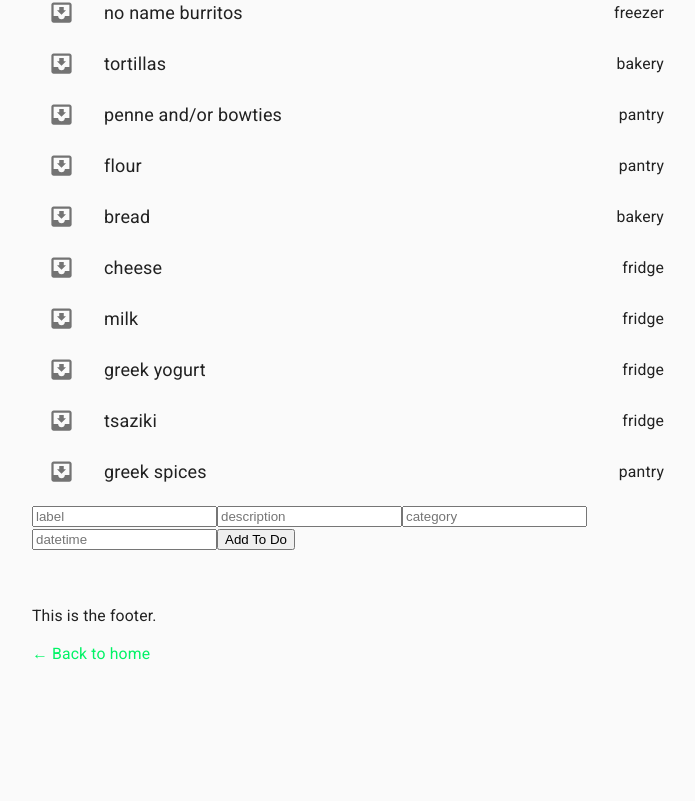
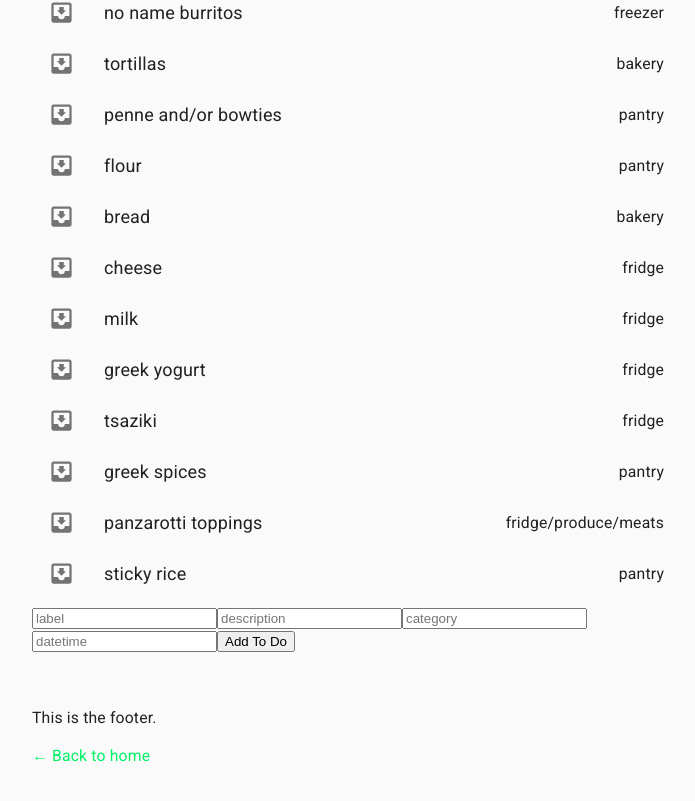
Before and after one commit to choozin/portfolio, a Next.js app: page /portfolio/todo in a window 1280 px wide. Shown: the part 1891-2692 px from the top of the page, without its empty margins (284-979 px from the left). Before the commit the page ends 2664 px from the top, so only its background shows below. Built offline with nearby package versions, Linux system fonts and the light colour scheme.

Commit message:
Implementing mailjet API, first testing for errors returned from /api

```diff
--- a/contexts/ToDosContext.js
+++ b/contexts/ToDosContext.js
@@ -295,6 +295,20 @@ const ToDosContextProvider = ({ children }) => {
                         datetime: 'now',
                         id: uuid(),
                     },
+                    {
+                        label: 'panzarotti toppings',
+                        description: '',
+                        category: 'fridge/produce/meats',
+                        datetime: 'now',
+                        id: uuid(),
+                    },,
+                    {
+                        label: 'sticky rice',
+                        description: '',
+                        category: 'pantry',
+                        datetime: 'now',
+                        id: uuid(),
+                    },
                 ];/*
         } else {
             return [{description: 'Could not connect to local storage, using shared state.', datetime: 'now', id: 1}];
--- /dev/null
+++ b/pages/api/mailjet.js
@@ -0,0 +1,32 @@
+const mailjet = require('node-mailjet')
+    .connect(process.env.MAILJET_CRED_ONE, process.env.MAILJET_CRED_TWO)
+
+const request = mailjet
+    .post("send", { 'version': 'v3.1' })
+    .request({
+        "Messages": [
+            {
+                "From": {
+                    "Email": process.env.MAILJET_RECIPIENT,
+                    "Name": "Cam"
+                },
+                "To": [
+                    {
+                        "Email": process.env.MAILJET_RECIPIENT,
+                        "Name": "Cam"
+                    }
+                ],
+                "Subject": "Greetings from Mailjet.",
+                "TextPart": "My first Mailjet email",
+                "HTMLPart": "<h3>Dear passenger 1, welcome to <a href='https://www.mailjet.com/'>Mailjet</a>!</h3><br />May the delivery force be with you!",
+                "CustomID": "AppGettingStartedTest"
+            }
+        ]
+    })
+export default request
+    .then((result) => {
+        console.log('result: success', result.body)
+    })
+    .catch((err) => {
+        console.log('result: error', err.statusCode)
+    })
```
